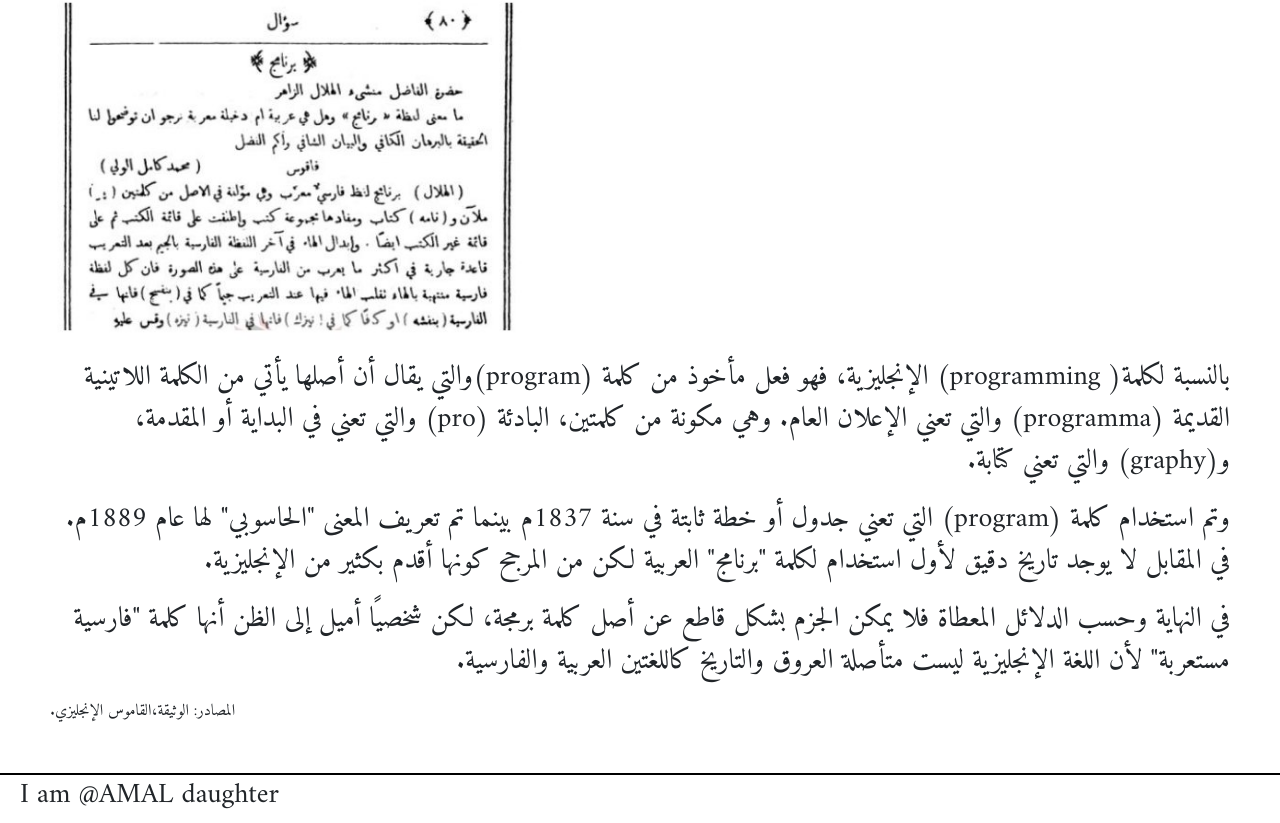
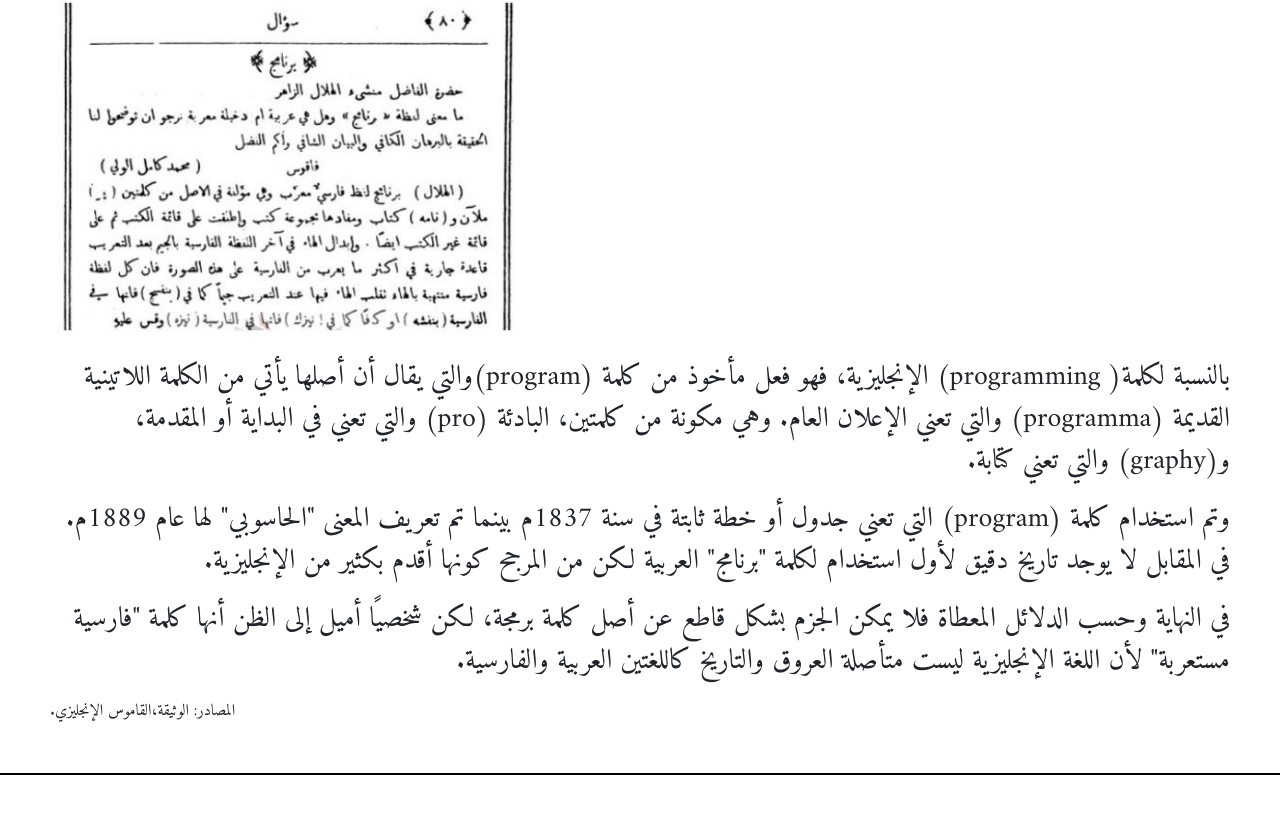
Before and after one commit to Amal-Fahad-Altowarqi/engel-journal, a plain HTML site: page Programming_word_orgin.html in a window 1280 px wide. Shown: the part 868-1691 px from the top of the page. Drawn offline with nearby package versions, Linux system fonts and the light colour scheme.

Commit message:
Update Programming_word_orgin.html

```diff
--- a/Programming_word_orgin.html
+++ b/Programming_word_orgin.html
@@ -68,7 +68,7 @@
         </section>
 
         <section id="footer">
-         <p>I am  @AMAL daughter</p>
+
         </section>
     </body>
 </html>
```
